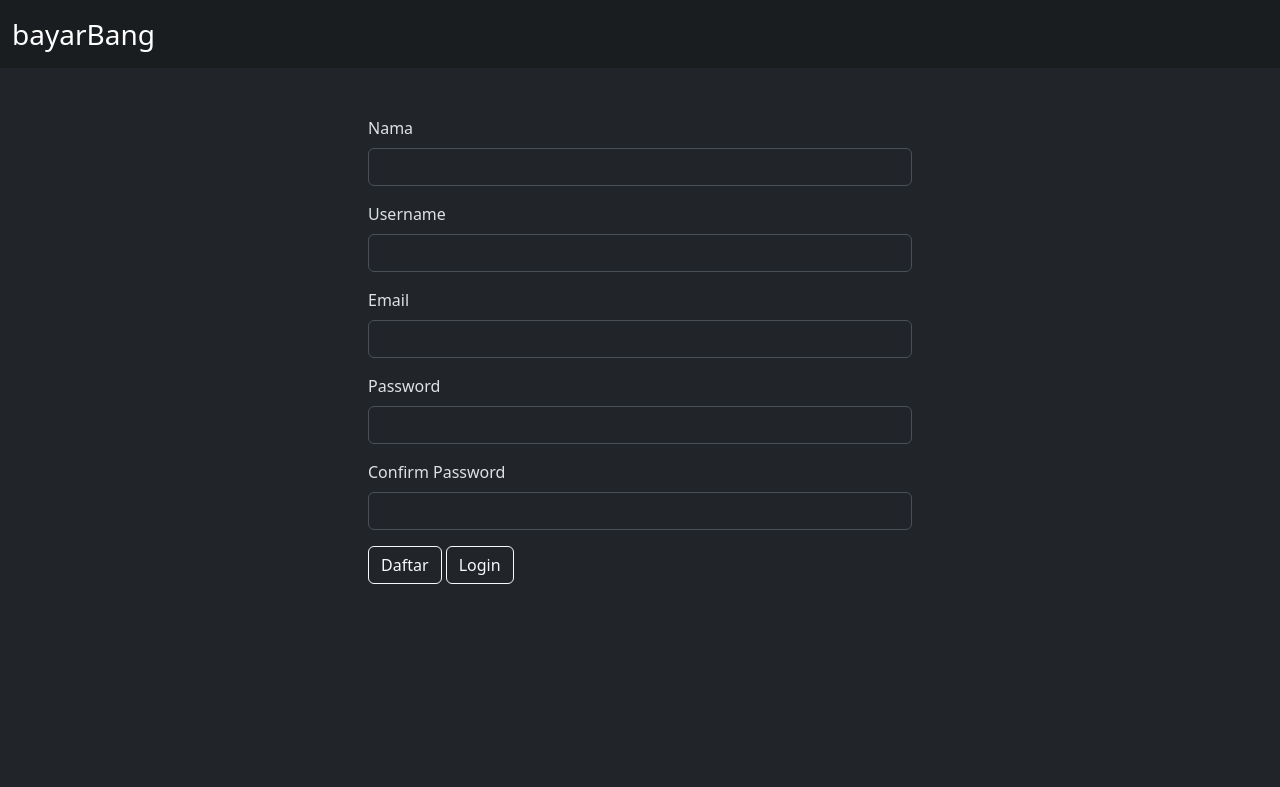
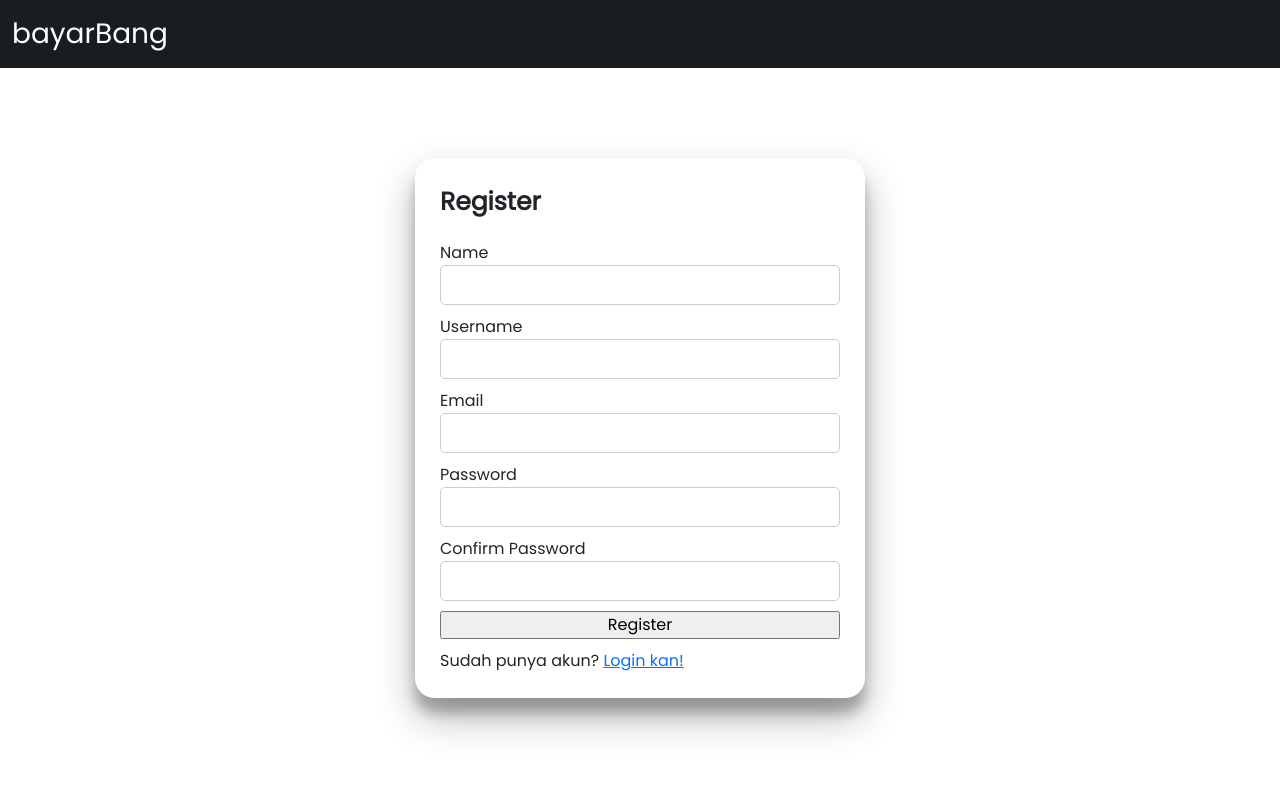
Before and after one commit to ramaaudra/projectoopuasphp, a PHP site: page /registration.php in a window 1280 px wide. Shown: the top 787 px of the page. Run offline with PHP 8.4, Linux system fonts and the light colour scheme.

Commit message:
update tampilan dan class diagram

```diff
--- a/registration.php
+++ b/registration.php
@@ -10,46 +10,57 @@ if (!empty($_SESSION["id"])) {
 
 
 <!doctype html>
-<html lang="en">
+<ht lang="en">
 
-<head>
-  <meta charset="utf-8">
-  <meta name="viewport" content="width=device-width, initial-scale=1">
-  <title>bayarBang.</title>
-  <link href="https://cdn.jsdelivr.net/npm/bootstrap@5.3.2/dist/css/bootstrap.min.css" rel="stylesheet" integrity="sha384-T3c6CoIi6uLrA9TneNEoa7RxnatzjcDSCmG1MXxSR1GAsXEV/Dwwykc2MPK8M2HN" crossorigin="anonymous">
-</head>
-
-<body data-bs-theme="dark">
+  <head>
+    <meta charset="utf-8">
+    <meta http-equiv="X-IA-Compatible" content="IE-edge">
+    <meta name="viewport" content="width=device-width, initial-scale=1">
+    <title>BayarBang</title>
+    <link rel="stylesheet" href="style/style.css">
+  </head>
 
   <!-- form -->
-  <form class="w-50 mx-auto p-5" action="aksiregistrasi.php" method="post" autocomplete="off">
-    <div class="mb-3">
-      <label for="Nama" class="form-label">Nama</label>
-      <input type="text" class="form-control" name="name" required value="">
-    </div>
-    <div class="mb-3">
-      <label for="username" class="form-label">Username</label>
-      <input type="text" class="form-control" name="username">
-    </div>
-    <div class="mb-3">
-      <label class="form-label">Email</label>
-      <input type="email" class="form-control" name="email" required value="">
-    </div>
-    <div class="mb-3">
-      <label class="form-label">Password</label>
-      <input type="password" class="form-control" name="password" required value="">
-    </div>
-    <div class="mb-3">
-      <label class="form-label">Confirm Password</label>
-      <input type="password" class="form-control" name="confirmpassword" required value="">
-    </div>
 
-    <button type="submit" name="submit" class="btn btn-outline-light" value="">Daftar</button>
-    <a href="login.php" class="btn btn-outline-light" data-bs-theme="">Login</a>
-  </form>
+  <body>
+    <div class="container">
+      <div class="box form-box">
+        <header>Register</header>
+        <form action="aksiregistrasi.php" method="post" autocomplete="off">
+          <div class="field input">
+            <label for="username">Name</label>
+            <input type="text" name="name" id="name" autocomplete="off" required>
+          </div>
+
+          <div class="field input">
+            <label for="username">Username</label>
+            <input type="text" name="username" id="username" autocomplete="off" required>
+          </div>
+
+          <div class="field input">
+            <label for="email">Email</label>
+            <input type="text" name="email" id="email" autocomplete="off" required>
+          </div>
+
+          <div class="field input">
+            <label for="password">Password</label>
+            <input type="password" name="password" id="password" autocomplete="off" required>
+          </div>
+
+          <div class="field input">
+            <label for="password">Confirm Password</label>
+            <input type="password" name="confirmpassword" id="confirmpassword" autocomplete="off" required>
+          </div>
 
 
-  <script src="https://cdn.jsdelivr.net/npm/bootstrap@5.3.2/dist/js/bootstrap.bundle.min.js" integrity="sha384-C6RzsynM9kWDrMNeT87bh95OGNyZPhcTNXj1NW7RuBCsyN/o0jlpcV8Qyq46cDfL" crossorigin="anonymous"></script>
-</body>
+          <div class="field">
+            <input type="submit" name="submit" value="Register" autocomplete="off" required>
+          </div>
 
-</html>
+          <div class="links">
+            Sudah punya akun? <a href="login.php">Login kan!</a>
+          </div>
+        </form>
+      </div>
+    </div>
+  </body>
--- /dev/null
+++ b/style/style.css
@@ -0,0 +1,83 @@
+@import url('https://fonts.googleapis.com/css2?family=Poppins&display=swap');
+*{
+    padding: 0;
+    margin: 0;
+    box-sizing: border-box;
+    font-family: 'poppins', 'sans-serif';
+}
+
+body{
+    background: white;
+}
+
+.container{
+    display: flex;
+    align-items: center;
+    justify-content: center;
+    min-height: 90vh;
+}
+
+.box{
+    background: white;
+    display: flex;
+    flex-direction: column;
+    padding: 25px 25px;
+    border-radius: 20px;
+    box-shadow: rgba(0, 0, 0, 0.3) 0px 19px 38px, rgba(0, 0, 0, 0.22) 0px 15px 12px;
+}
+
+.form-box{
+    width: 450px;
+    margin: 0px 10px;
+}
+
+.form-box header{
+    font-size: 25px;
+    font-weight: 600;
+    padding-bottom: 10px;
+    border-bottom: 1px solid white;
+    margin-bottom: 10px;
+}
+
+.form-box form .field{
+    display: flex;
+    margin-bottom: 10px;
+    flex-direction: column;
+}
+
+.form-box form .input input{
+    height: 40px;
+    width: 100%;
+    font-size: 16px;
+    padding: 0 10px;
+    border-radius: 5px;
+    border: 1px solid #ccc;
+    outline: none;
+}
+
+.btn{
+    height: 35px;
+    background: rgb(232, 243, 22, 0.808);
+    border: 0;
+    border-radius: 5px;
+    color: #fff;
+    font-size: 15px;
+    cursor: pointer;
+    transition: all .3s;
+    margin-top: 10px;
+    padding: 0px 10px;
+}
+
+.btn:hover{
+    opacity: 0.82;
+
+}
+
+.submit{
+    width: 100%;
+
+}
+
+.link{
+    margin-bottom: 15px;
+}
```
Also changed, not shown: login.php (+29 -24 lines), classdiagramhutang.png (deleted), classdiagramhutangpiutang.png (added).
